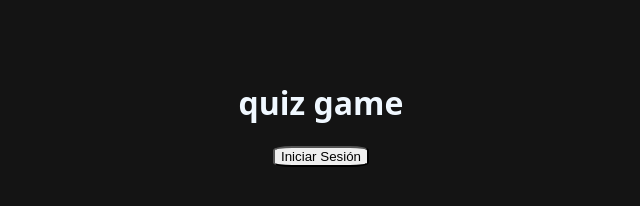
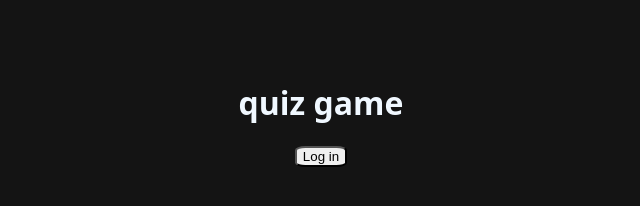
Before and after one commit to Jasmoke12/game-questions, a plain HTML site: page index.html in a window 1280 px wide. Shown: the whole page, without its empty margins (319-959 px from the left). Drawn offline with Linux system fonts and the light colour scheme; a web font is replaced by a local one.

Commit message:
Update index.html

```diff
--- a/index.html
+++ b/index.html
@@ -14,7 +14,7 @@
 <body>
     <div class="container">
         <h1 id="aaaaa">quiz game</h1>
-        <button style="border-radius: 20%; background-color: rgb(rgb(255, 0, 179));" onclick="window.location.href='login.html'">Iniciar Sesión</button>
+        <button style="border-radius: 20%; background-color: rgb(rgb(255, 0, 179));" onclick="window.location.href='login.html'">Log in</button>
     </div>
 </body>
 </html>
```
